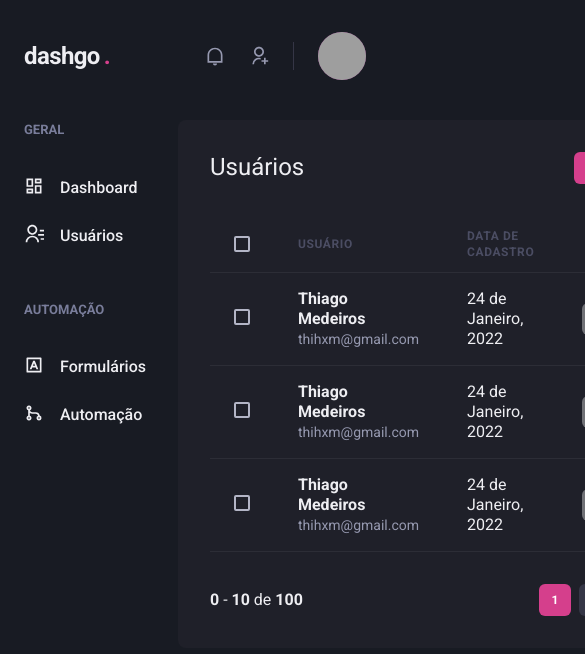
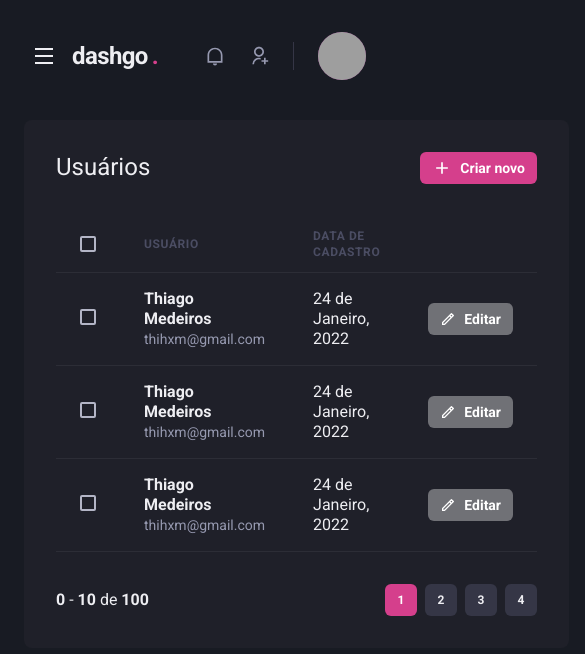
Before and after one commit to thihxm/Nextjs-Dashboard, a Next.js app: page /users in a window 390 px wide. Shown: the top 654 px of the page, 585 px wide, since content can reach past the window. Built offline with nearby package versions, Linux system fonts and the light colour scheme; grey boxes are pictures that could not be loaded.

Commit message:
Responsive Sidebar

```diff
--- a/src/components/Header/index.tsx
+++ b/src/components/Header/index.tsx
@@ -1,11 +1,16 @@
-import { Flex, useBreakpointValue } from '@chakra-ui/react'
+import { RiMenuLine } from 'react-icons/ri'
 
+import { Flex, Icon, IconButton, useBreakpointValue } from '@chakra-ui/react'
+
+import { useSidebarDrawer } from '../../contexts/SidebarDrawerContext'
 import { Logo } from './Logo'
 import { NotificationsNav } from './NotificationsNav'
 import { Profile } from './Profile'
 import { SearchBox } from './SearchBox'
 
 export function Header() {
+  const { onOpen } = useSidebarDrawer()
+
   const isWideVersion = useBreakpointValue({
     base: false,
     lg: true,
@@ -22,6 +27,17 @@
       px="6"
       align="center"
     >
+      {!isWideVersion && (
+        <IconButton
+          aria-label="Open navigation"
+          icon={<Icon as={RiMenuLine} />}
+          fontSize="24"
+          variant="unstyled"
+          onClick={onOpen}
+          mr="2"
+          display="flex"
+        />
+      )}
       <Logo />
 
       {isWideVersion && <SearchBox />}
--- /dev/null
+++ b/src/components/Sidebar/SidebarNav.tsx
@@ -0,0 +1,29 @@
+import {
+  RiContactsLine,
+  RiDashboardLine,
+  RiGitMergeLine,
+  RiInputMethodLine,
+} from 'react-icons/ri'
+
+import { Stack } from '@chakra-ui/react'
+
+import { NavLink } from './NavLink'
+import { NavSection } from './NavSection'
+
+export function SidebarNav() {
+  return (
+    <Stack spacing="12" align="flex-start">
+      <NavSection title="Geral">
+        <NavLink icon={RiDashboardLine}>Dashboard</NavLink>
+
+        <NavLink icon={RiContactsLine}>Usuários</NavLink>
+      </NavSection>
+
+      <NavSection title="Automação">
+        <NavLink icon={RiInputMethodLine}>Formulários</NavLink>
+
+        <NavLink icon={RiGitMergeLine}>Automação</NavLink>
+      </NavSection>
+    </Stack>
+  )
+}
--- a/src/components/Sidebar/index.tsx
+++ b/src/components/Sidebar/index.tsx
@@ -1,31 +1,45 @@
 import {
-  RiContactsLine,
-  RiDashboardLine,
-  RiGitMergeLine,
-  RiInputMethodLine,
-} from 'react-icons/ri'
+  Box,
+  Drawer,
+  DrawerBody,
+  DrawerCloseButton,
+  DrawerContent,
+  DrawerHeader,
+  DrawerOverlay,
+  useBreakpointValue,
+} from '@chakra-ui/react'
 
-import { Box, Stack } from '@chakra-ui/react'
-
-import { NavLink } from './NavLink'
-import { NavSection } from './NavSection'
+import { useSidebarDrawer } from '../../contexts/SidebarDrawerContext'
+import { SidebarNav } from './SidebarNav'
 
 export function Sidebar() {
+  const { isOpen, onClose } = useSidebarDrawer()
+
+  const isDrawerSidebar = useBreakpointValue({
+    base: true,
+    lg: false,
+  })
+
+  if (isDrawerSidebar) {
+    return (
+      <Drawer isOpen={isOpen} placement="left" onClose={onClose}>
+        <DrawerOverlay>
+          <DrawerContent bg="gray.800" p="4">
+            <DrawerCloseButton mt="6" />
+            <DrawerHeader>Navegação</DrawerHeader>
+
+            <DrawerBody>
+              <SidebarNav />
+            </DrawerBody>
+          </DrawerContent>
+        </DrawerOverlay>
+      </Drawer>
+    )
+  }
+
   return (
     <Box as="aside" w="64" mr="8">
-      <Stack spacing="12" align="flex-start">
-        <NavSection title="Geral">
-          <NavLink icon={RiDashboardLine}>Dashboard</NavLink>
-
-          <NavLink icon={RiContactsLine}>Usuários</NavLink>
-        </NavSection>
-
-        <NavSection title="Automação">
-          <NavLink icon={RiInputMethodLine}>Formulários</NavLink>
-
-          <NavLink icon={RiGitMergeLine}>Automação</NavLink>
-        </NavSection>
-      </Stack>
+      <SidebarNav />
     </Box>
   )
 }
--- /dev/null
+++ b/src/contexts/SidebarDrawerContext.tsx
@@ -0,0 +1,43 @@
+import { useRouter } from 'next/router'
+import { createContext, ReactNode, useContext, useEffect, useRef } from 'react'
+
+import { useDisclosure, UseDisclosureReturn } from '@chakra-ui/react'
+
+interface SidebarDrawerProviderProps {
+  children: ReactNode
+}
+
+type SidebarDrawerContextData = UseDisclosureReturn
+
+const SidebarDrawerContext = createContext({} as SidebarDrawerContextData)
+
+const useCallBackRef = (callback: () => void) => {
+  const callbackRef = useRef(callback)
+
+  useEffect(() => {
+    callbackRef.current = callback
+  }, [callback])
+
+  return callbackRef
+}
+
+export function SidebarDrawerProvider({
+  children,
+}: SidebarDrawerProviderProps) {
+  const disclosure = useDisclosure()
+  const router = useRouter()
+
+  const savedOnClose = useCallBackRef(disclosure.onClose)
+
+  useEffect(() => {
+    savedOnClose.current()
+  }, [router.asPath, savedOnClose])
+
+  return (
+    <SidebarDrawerContext.Provider value={disclosure}>
+      {children}
+    </SidebarDrawerContext.Provider>
+  )
+}
+
+export const useSidebarDrawer = () => useContext(SidebarDrawerContext)
--- a/src/pages/_app.tsx
+++ b/src/pages/_app.tsx
@@ -2,12 +2,15 @@
 
 import { ChakraProvider } from '@chakra-ui/react'
 
+import { SidebarDrawerProvider } from '../contexts/SidebarDrawerContext'
 import { theme } from '../styles/theme'
 
 function MyApp({ Component, pageProps }: AppProps) {
   return (
     <ChakraProvider theme={theme}>
-      <Component {...pageProps} />
+      <SidebarDrawerProvider>
+        <Component {...pageProps} />
+      </SidebarDrawerProvider>
     </ChakraProvider>
   )
 }
```
